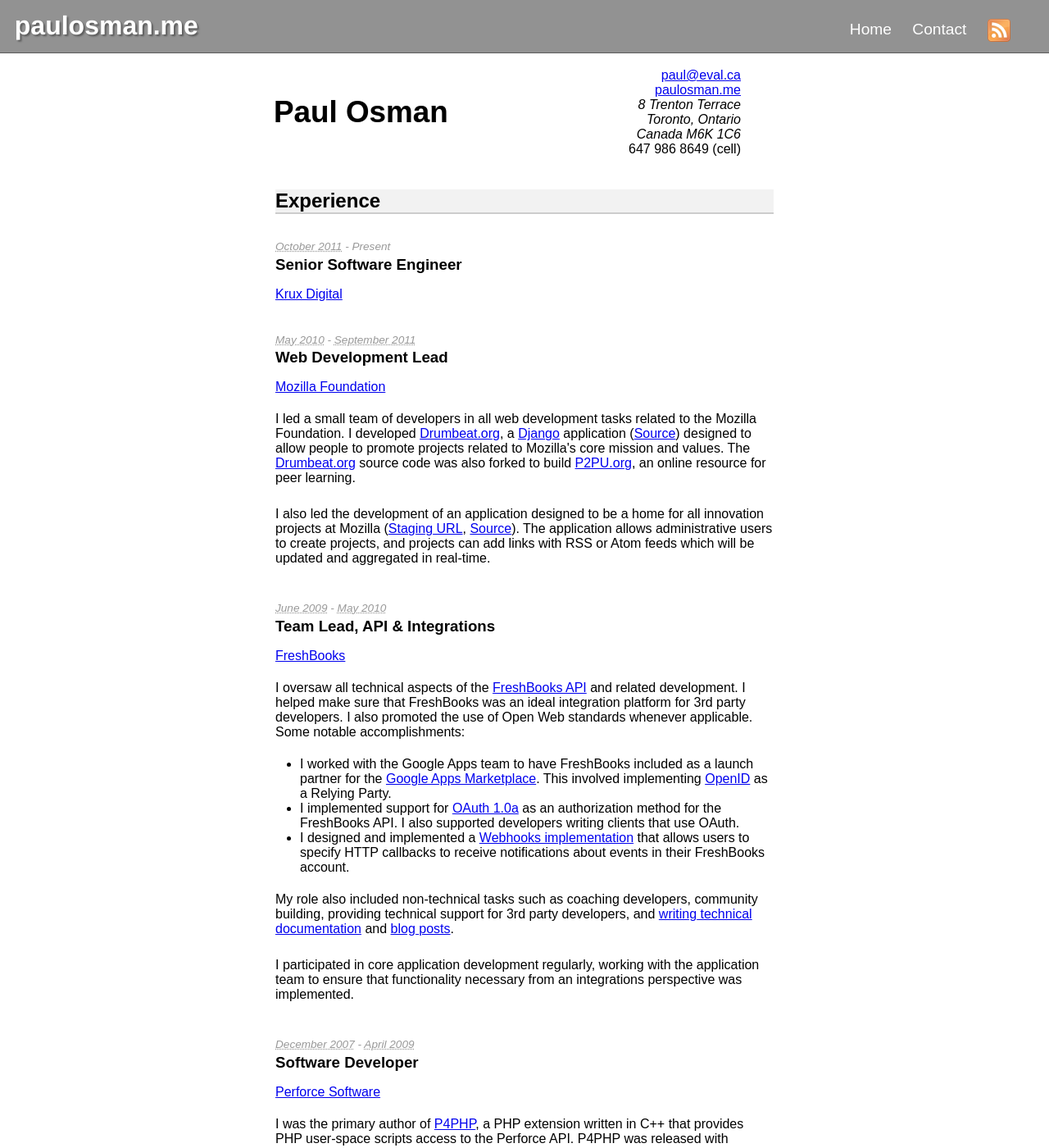
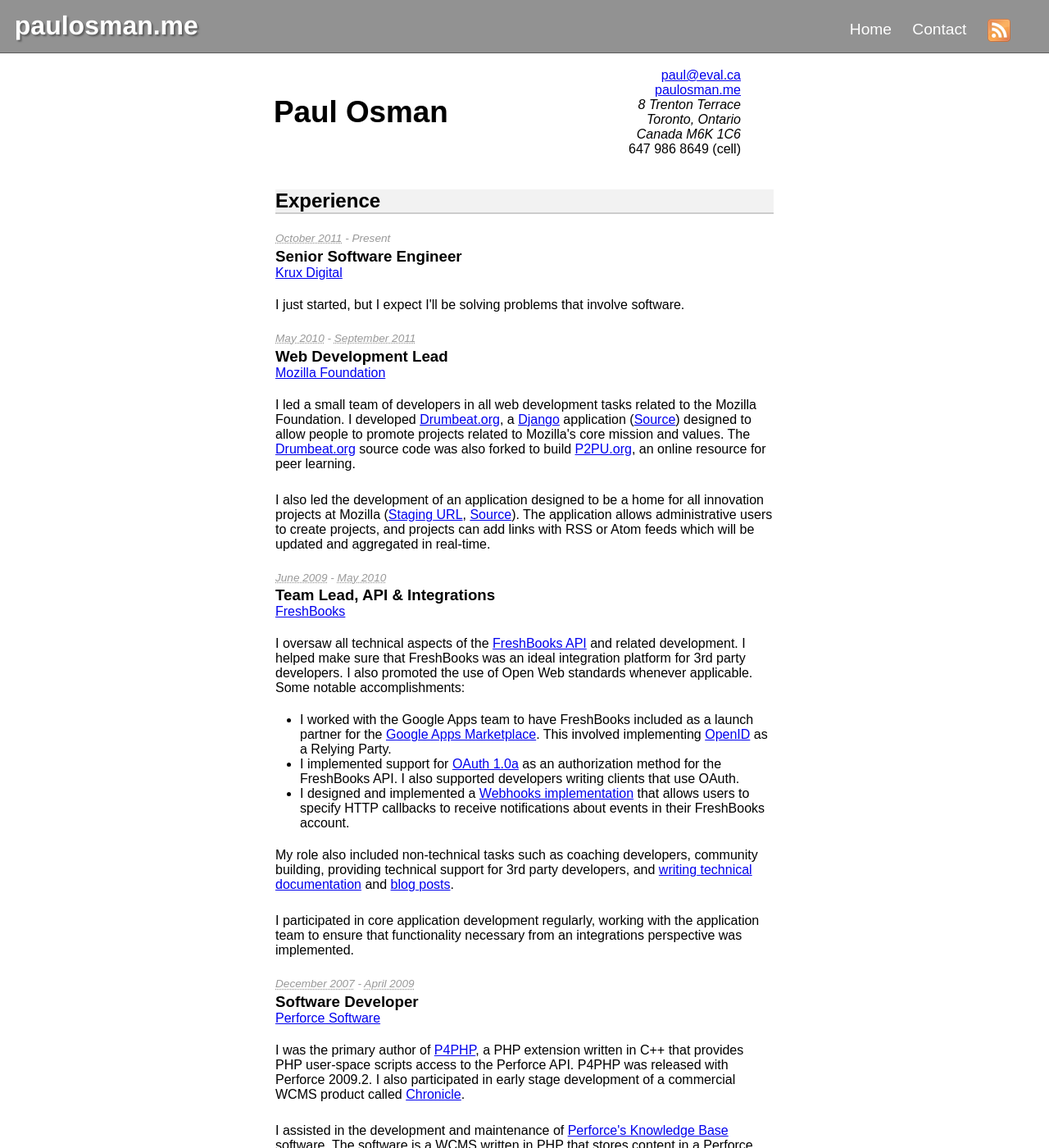
Before and after one commit to paulosman/paulosman.github.io, a Jekyll site: the page built from resume.html, in a window 1280 px wide and 1400 px high. Shown: the whole window at 82% size. Built offline with Jekyll 4.4.1, drawn with Linux system fonts in a browser that asks for light colours; Markdown is read by kramdown in place of the engine named in the settings.

Commit message:
Touch up style on resume

```diff
--- a/css/styles.css
+++ b/css/styles.css
@@ -136,7 +136,9 @@
 }
 article.hresume section {
     clear: both;
-    margin-bottom: 50px;
+}
+article.hresume p.org {
+    margin: 0;
 }
 article.hresume h2 {
     background: none repeat scroll 0 0 #f2f2f2;
@@ -146,7 +148,6 @@
     text-shadow: 0 0 1px #cccccc;
 }
 section#speaking ul, section#skills ul {
-    padding-top: 0.3em;
 }
 article.hresume ul {
     list-style: none outside none;
@@ -169,8 +170,8 @@
 }
 
 section .vevent {
-    padding: 0.62em 0;
     margin: 0;
+    padding: 0;
 }
 
 section .date_duration, #speaking abbr {
--- a/resume.html
+++ b/resume.html
@@ -47,6 +47,9 @@
           <div class="htitle">
             <h3 class="summary">Senior Software Engineer</h3>
             <p class="org"><a href="http://www.kruxdigital.com/">Krux Digital</a></p>
+            <div class="description">
+              <p>I just started, but I expect I'll be solving problems that involve software.</p>
+            </div>
           </div>
         </li>
         <li class="vevent vcard">
@@ -125,7 +128,7 @@
           </div>
           <div class="htitle">
             <h3 class="summary">Software Developer</h3>
-            <p>Freelance / Contract</p>
+            <p class="org">Freelance / Contract</p>
             <div class="description">
               <p>
                 I developed software for a variety of clients including the <a href="http://www.economics.utoronto.ca/">Department of Economics</a> at the University of Toronto (<a href="http://ideas.repec.org/p/tor/tecipa/tecipa-341.html">Paper</a>), <a href="http://www.bookcity.ca/">Book City</a>, <a href="http://www.everywheremaps.com/">Everywheremaps.com</a>, <a href="http://torontotenants.org/">The Federation of Metro Tenants' Associations</a> and <a href="http://www.perforce.com/">Perforce Software</a>. Most of the software I wrote was in <a class="skill" href="http://www.python.org">Python</a>, <a class="skill" href="http://php.net/">PHP</a> and <a class="skill" href="http://java.com">Java</a>.
```
